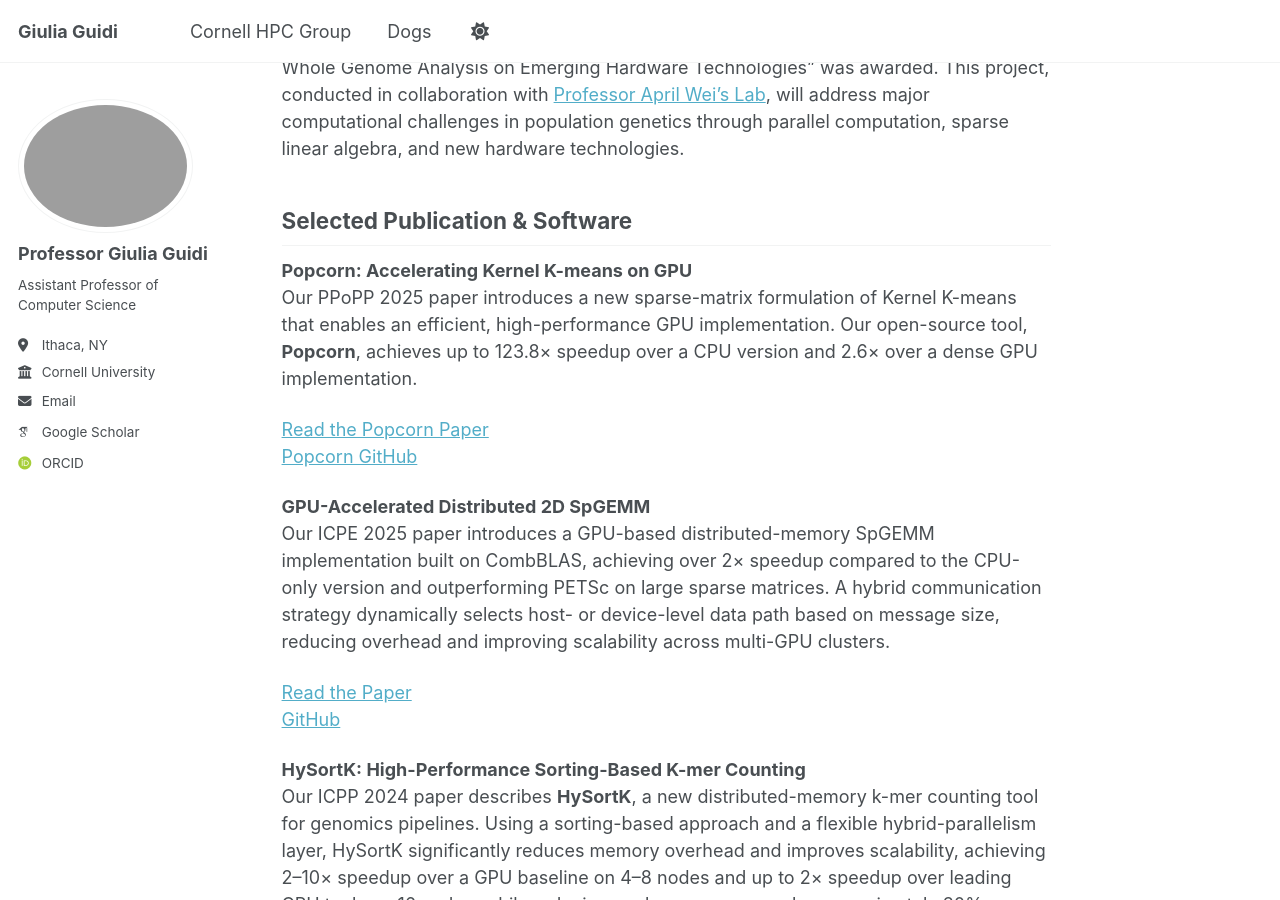
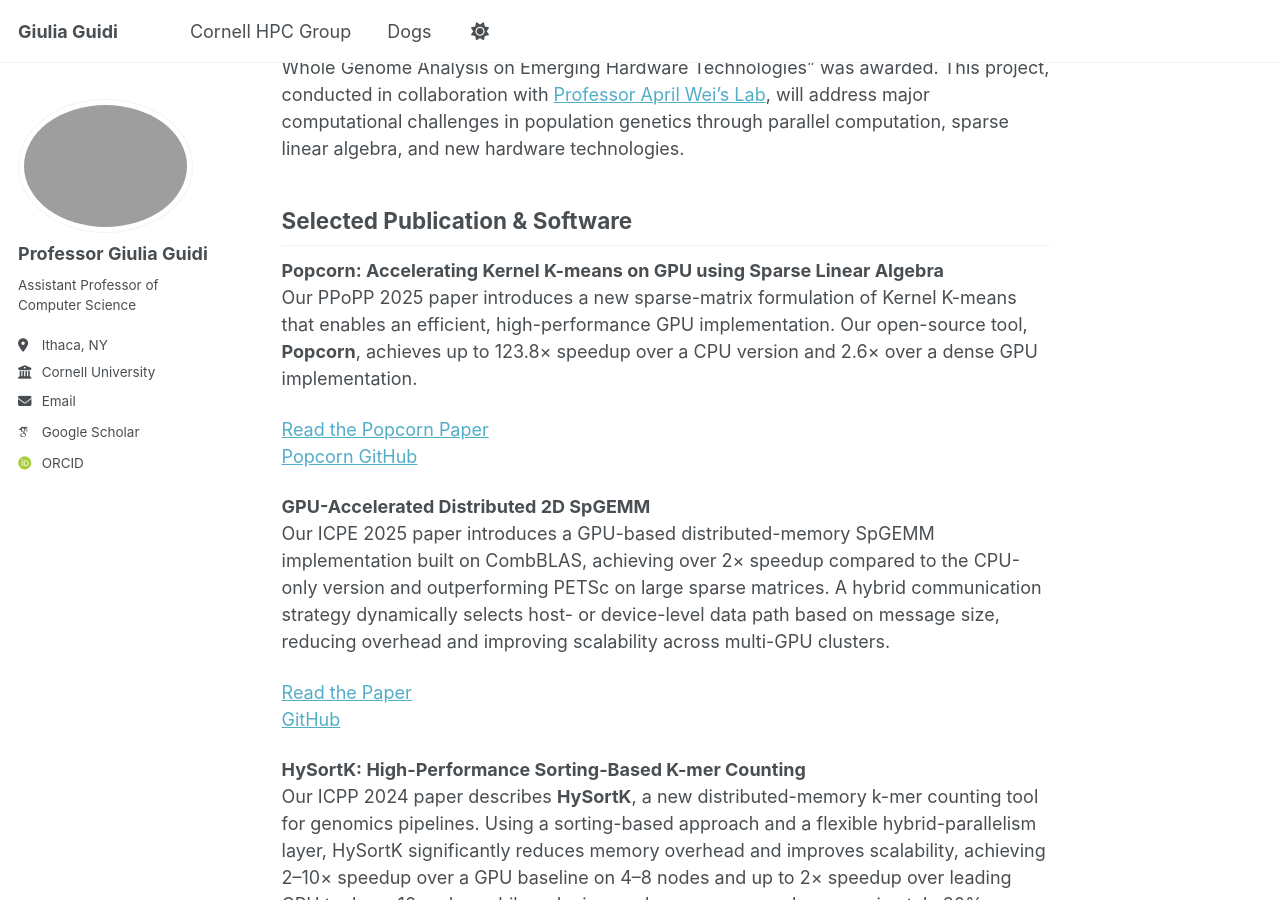
Before and after one commit to giuliaguidi/giuliaguidi.github.io, a Jekyll site: the page built from _pages/about.md, in a window 1280 px wide and 900 px high, scrolled down 1414 px. Built offline with Jekyll 4.4.1, drawn with Linux system fonts in a browser that asks for light colours; some web fonts are replaced.

Commit message:
Update about.md

```diff
--- a/_pages/about.md
+++ b/_pages/about.md
@@ -44,7 +44,7 @@ I'm very pleased to announce that our [NSF](https://www.nsf.gov/) proposal "ACED
 Selected Publication & Software
 ------
 
-**Popcorn: Accelerating Kernel K-means on GPU**
+**Popcorn: Accelerating Kernel K-means on GPU using Sparse Linear Algebra**
 Our PPoPP 2025 paper introduces a new sparse-matrix formulation of Kernel K-means that enables an efficient, high-performance GPU implementation. Our open-source tool, **Popcorn**, achieves up to 123.8× speedup over a CPU version and 2.6× over a dense GPU implementation.
 
 [Read the Popcorn Paper](https://arxiv.org/pdf/2501.05587)\
```
